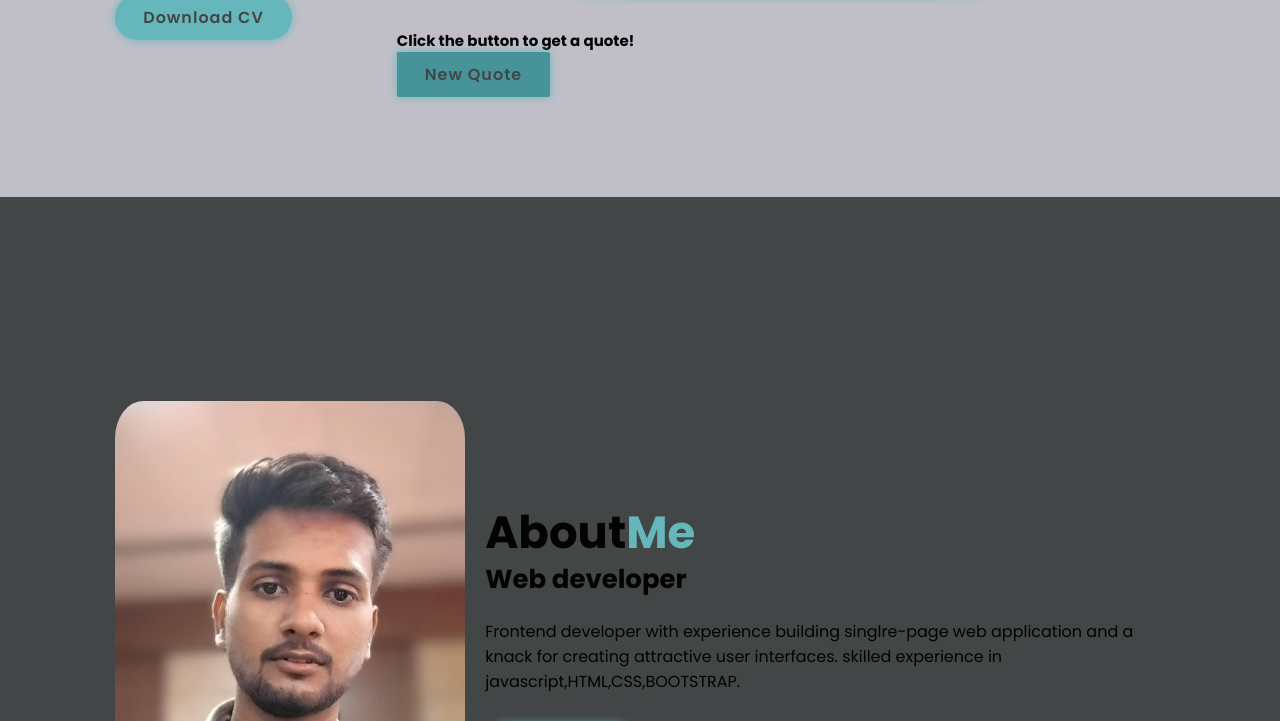
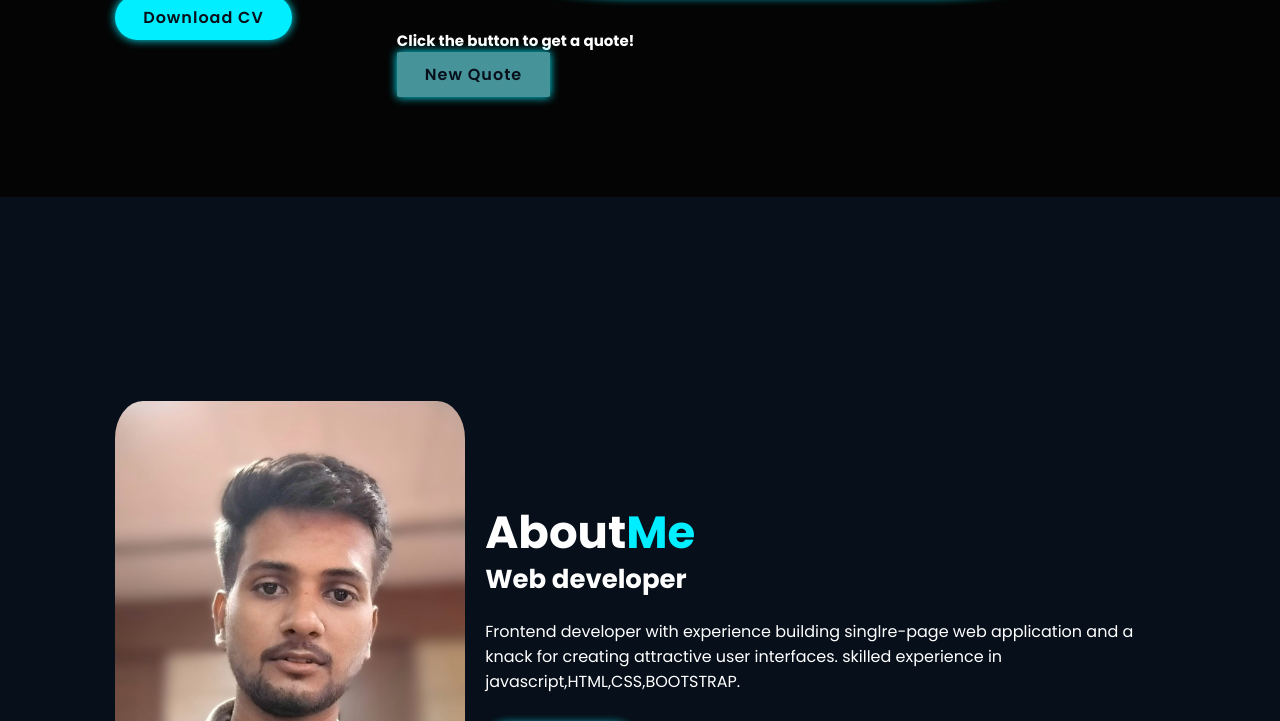
Before and after one commit to shivamyadavrgipt/23cs2040_WebPortfolio, a plain HTML site: page index.html in a window 1280 px wide. Shown: the part 603-1324 px from the top of the page. Drawn offline with nearby package versions, Linux system fonts and the light colour scheme.

Commit message:
Initial commit or update project files

```diff
--- a/style.css
+++ b/style.css
@@ -13,18 +13,16 @@
  }
 
  :root {
-   --bg-color:#c0bfc7;
-    --second-bg-color:#434647;
-    --text-color:#030303;
-    --main-color:rgb(101, 183, 187);
-
- }
- .dark-mode {
    --bg-color:#040404;
    --second-bg-color:#070f1a;
    --text-color:#fff;
    --main-color:#0ef;
-
+ }
+ .dark-mode {
+   --bg-color:#c0bfc7;
+   --second-bg-color:#434647;
+   --text-color:#030303;
+   --main-color:rgb(101, 183, 187);
  }
 
  html{
```
